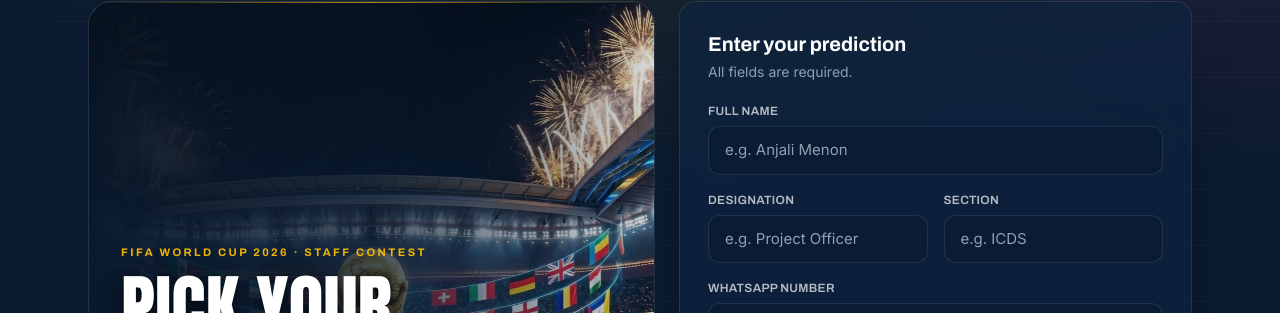
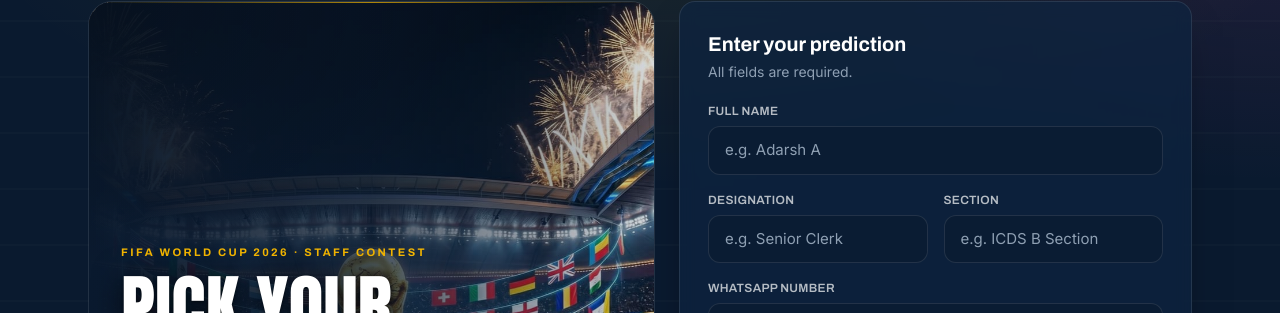
Before and after one commit to manojkumarmofficialmail-wq/fifawcd2026, a React (Vite) app in the folder client/: page / in a window 1280 px wide. Shown: the part 92-405 px from the top of the page. Built offline with nearby package versions, Linux system fonts and the light colour scheme; no server answers; some icons are missing; the HTML template or start-up script is replaced by a standard one.

Commit message:
dashboard fix

```diff
--- a/client/src/pages/Register.jsx
+++ b/client/src/pages/Register.jsx
@@ -163,14 +163,14 @@
 
         <div className="space-y-4">
           <Field label="Full name" error={errors.full_name}>
-            <input className="field-input" value={form.full_name} onChange={set('full_name')} placeholder="e.g. Anjali Menon" disabled={!open} />
+            <input className="field-input" value={form.full_name} onChange={set('full_name')} placeholder="e.g. Adarsh A" disabled={!open} />
           </Field>
           <div className="grid gap-4 sm:grid-cols-2">
             <Field label="Designation" error={errors.designation}>
-              <input className="field-input" value={form.designation} onChange={set('designation')} placeholder="e.g. Project Officer" disabled={!open} />
+              <input className="field-input" value={form.designation} onChange={set('designation')} placeholder="e.g. Senior Clerk" disabled={!open} />
             </Field>
             <Field label="Section" error={errors.section}>
-              <input className="field-input" value={form.section} onChange={set('section')} placeholder="e.g. ICDS" disabled={!open} />
+              <input className="field-input" value={form.section} onChange={set('section')} placeholder="e.g. ICDS B Section" disabled={!open} />
             </Field>
           </div>
           <Field label="WhatsApp number" error={errors.whatsapp}>
```
